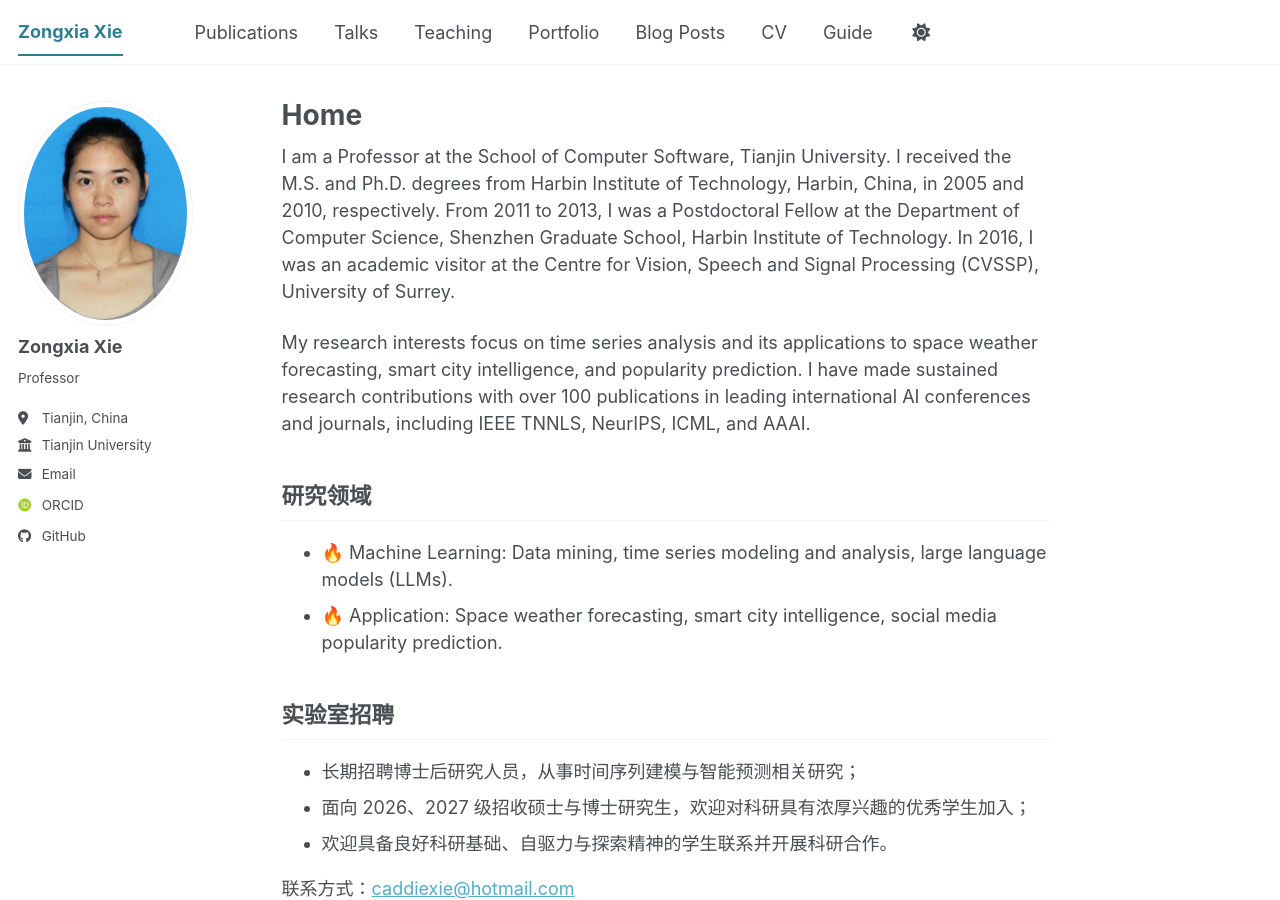
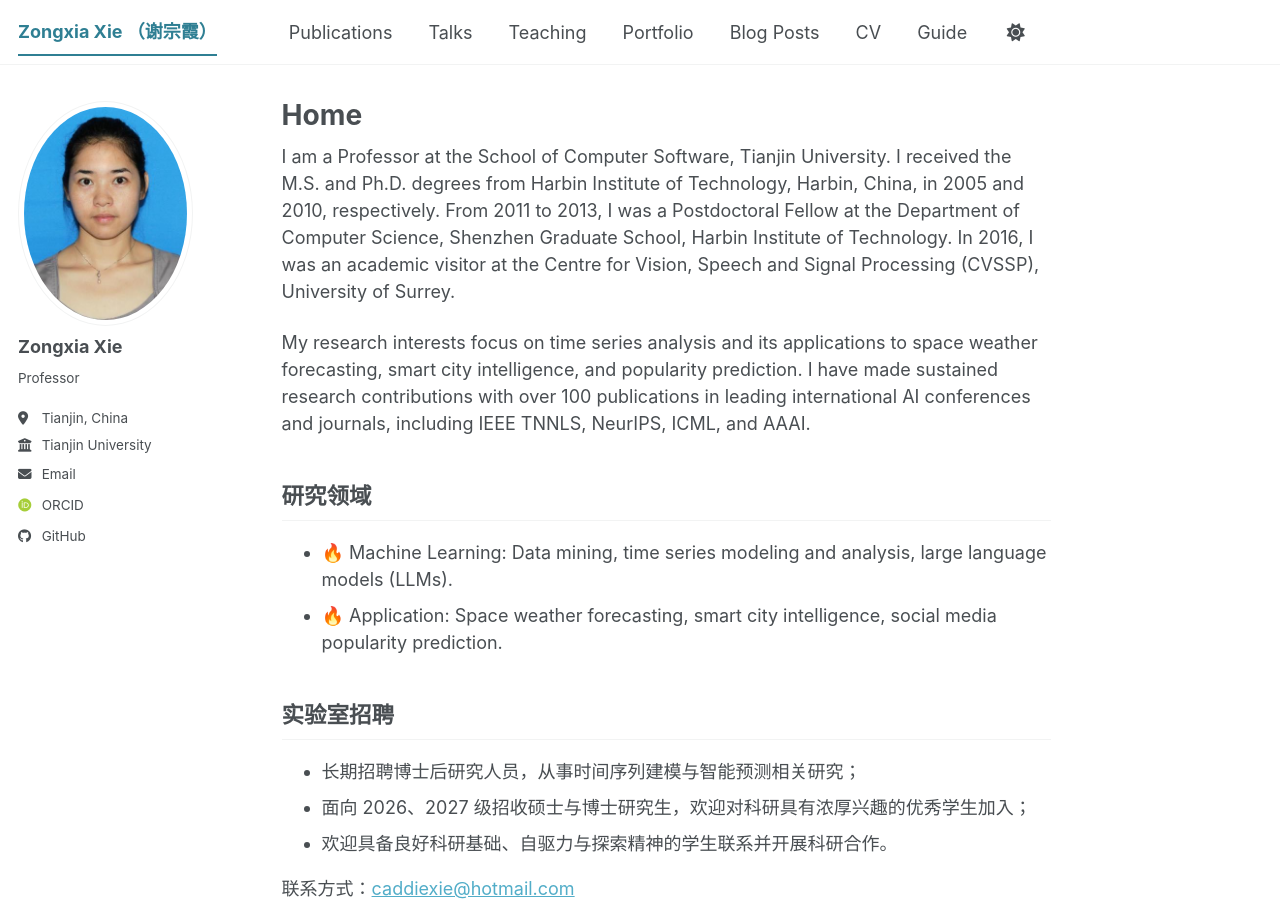
Before and after one commit to tjuts/xie-zongxia.github.io, a Jekyll site: the page built from _pages/about.md, in a window 1280 px wide and 900 px high. Built offline with Jekyll 4.4.1, drawn with Linux system fonts in a browser that asks for light colours; some web fonts are replaced; a script bundle is joined from its source files by our own code; library files that are not in the unit come from our copies.

Commit message:
Update _config.yml

```diff
--- a/_config.yml
+++ b/_config.yml
@@ -9,7 +9,7 @@
 # Basic Site Settings
 locale                   : "en-US"
 site_theme               : "default" # The available themes options are "default", "air", "sunrise", "mint", "dirt" and "contrast"
-title                    : "Zongxia Xie"
+title                    : "Zongxia Xie （谢宗霞）"
 title_separator          : "-"
 name                     : &name "Your Name"
 description              : &description "Your Name's academic portfolio"   # Update this with a general description of your site, this is the default if not overridden by a page
```
